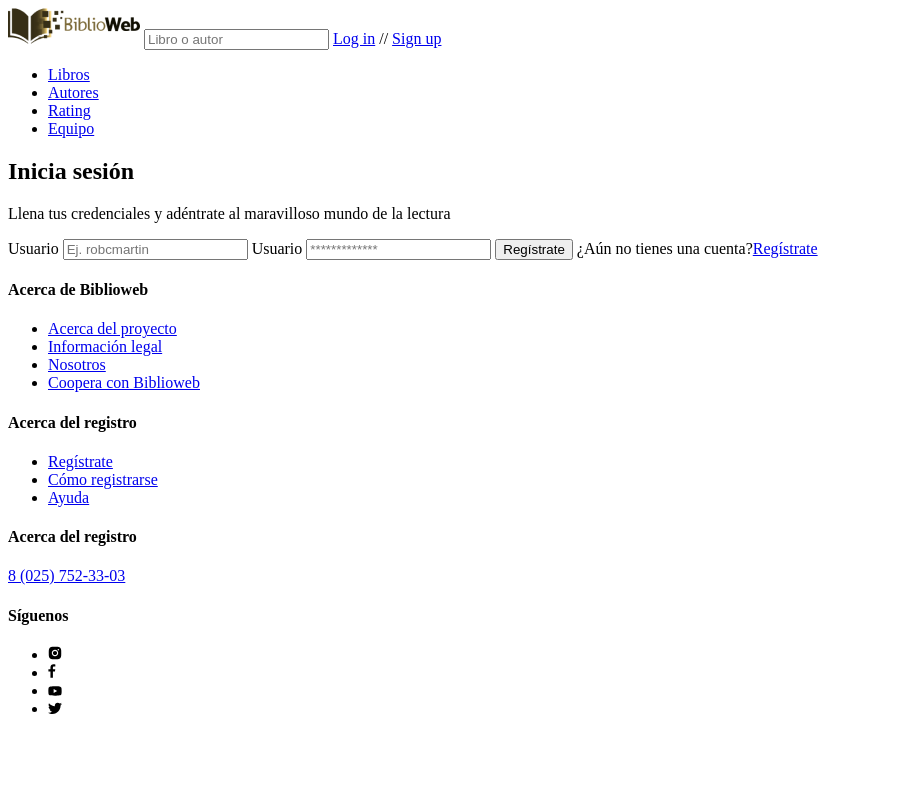
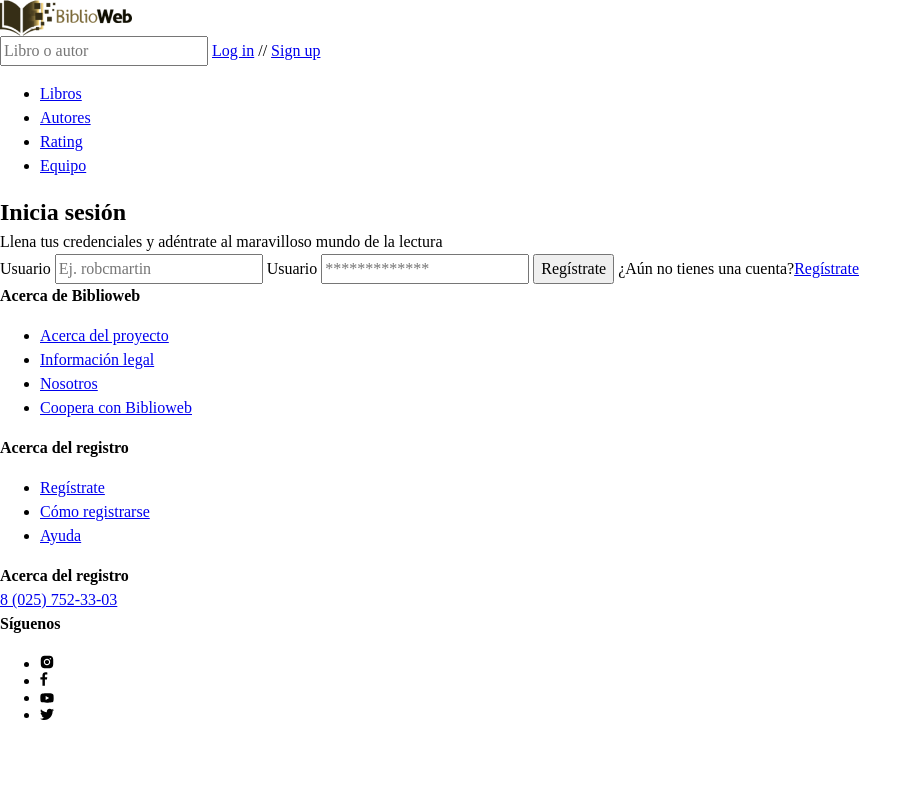
Before and after one commit to ehmenzala/biblioweb-php, a PHP site: page /templates/login.html in a window 1280 px wide. Shown: the whole page, without its empty margins (0-922 px from the left). Run offline with PHP 8.4, Linux system fonts and the light colour scheme.

Commit message:
Add CSS reset

```diff
--- a/css/style.css
+++ b/css/style.css
@@ -43,3 +43,67 @@
   --fw-500: 500;
   --fw-600: 600;
 }
+
+/* CSS Reset */
+
+*,
+*::before,
+*::after {
+  box-sizing: border-box;
+}
+
+body,
+h1,
+h2,
+h3,
+h4,
+p,
+figure {
+  margin: 0;
+}
+
+ul[role="list"],
+ol[role="list"] {
+  list-style: none;
+}
+
+html:focus-within {
+  scroll-behavior: smooth;
+}
+
+body {
+  min-height: 100vh;
+  text-rendering: optimizeSpeed;
+  line-height: 1.5;
+}
+
+a:not([class]) {
+  text-decoration-skip-ink: auto;
+}
+
+img,
+picture {
+  max-width: 100%;
+  display: block;
+}
+
+input,
+button {
+  font: inherit;
+}
+
+/* Remove all animations, transitions and smooth scroll for people that prefer not to see them */
+@media (prefers-reduced-motion: reduce) {
+  html:focus-within {
+    scroll-behavior: auto;
+  }
+
+  *,
+  *::before,
+  *::after {
+    animation-duration: 0.01ms !important;
+    animation-iteration-count: 1 !important;
+    transition-duration: 0.01ms !important;
+    scroll-behavior: auto !important;
+  }
+}
```
